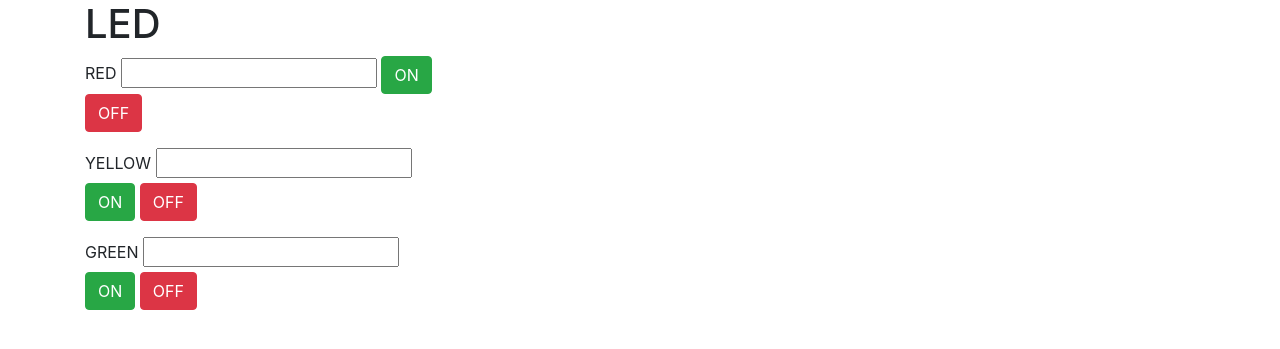
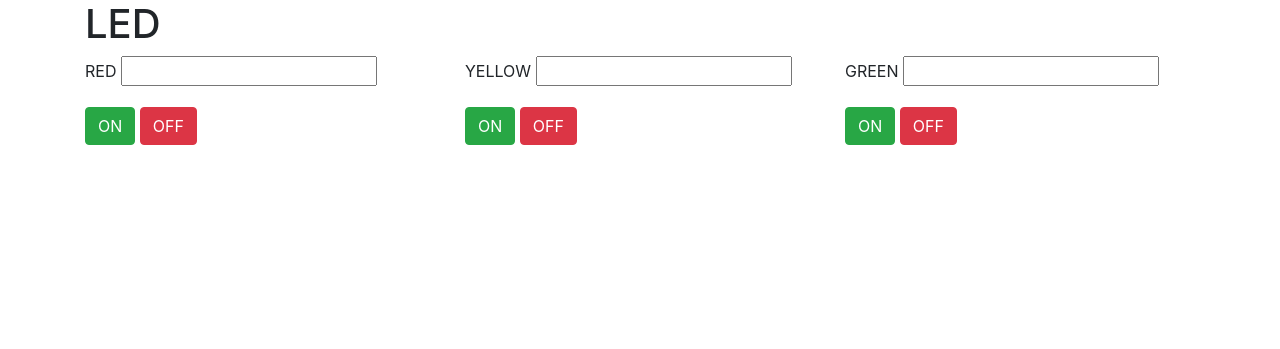
Before and after one commit to sushmarkashyap/LED, a Flask app: template templates/traffic.html in a window 1280 px wide. Shown: the top 349 px of the page. Run offline with Flask 2, Linux system fonts and the light colour scheme; the template is opened without the code that fills it, so the values that code supplies are empty; some libraries are stand-ins or nearby versions.

Commit message:
server pwm

```diff
--- a/pwm.py
+++ b/pwm.py
@@ -33,6 +33,7 @@ def pwmon():
     else:
         return jsonify({'status:cant find status'})
 
+
 if __name__=='__main__':
     app.debug=True
     app.run(host='0.0.0.0')
--- a/templates/traffic.html
+++ b/templates/traffic.html
@@ -21,21 +21,25 @@
                             <div class="form-group">
                                 <label for="led1">RED</label>
                                 <input type="number" name="led1" v-model="current.r">
-                                <button class="btn btn-success" v-on:click="ronLED(current)">ON</button>
-                                <button class="btn btn-danger" v-on:click="roffLED(current)">OFF</button>
                             </div>
+                            <button class="btn btn-success" v-on:click="ronLED(current)">ON</button>
+                            <button class="btn btn-danger" v-on:click="roffLED(current)">OFF</button>
+                        </div>
+                        <div class="col-4">
                             <div class="form-group">
                                 <label for="led2">YELLOW</label>
                                 <input type="number" name="led2" v-model="current.y">
-                                <button class="btn btn-success" v-on:click="yonLED(current)">ON</button>
-                                <button class="btn btn-danger" v-on:click="yoffLED(current)">OFF</button>
                             </div>
+                            <button class="btn btn-success" v-on:click="yonLED(current)">ON</button>
+                            <button class="btn btn-danger" v-on:click="yoffLED(current)">OFF</button>
+                        </div>
+                        <div class="col-4">
                             <div class="form-group">
                                 <label for="led3">GREEN</label>
                                 <input type="number" name="led3" v-model="current.g">
-                                <button class="btn btn-success" v-on:click="gonLED(current)">ON</button>
-                                <button class="btn btn-danger" v-on:click="goffLED(current)">OFF</button>
                             </div>
+                            <button class="btn btn-success" v-on:click="gonLED(current)">ON</button>
+                            <button class="btn btn-danger" v-on:click="goffLED(current)">OFF</button>
                         </div>
                     </div>
          </form>
```
